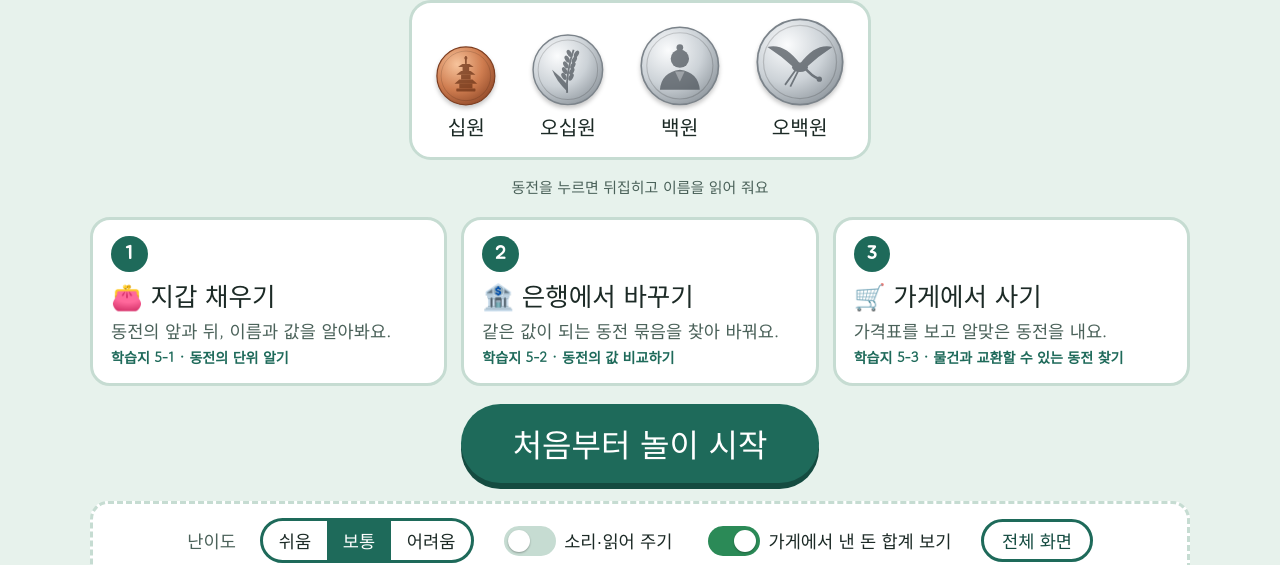
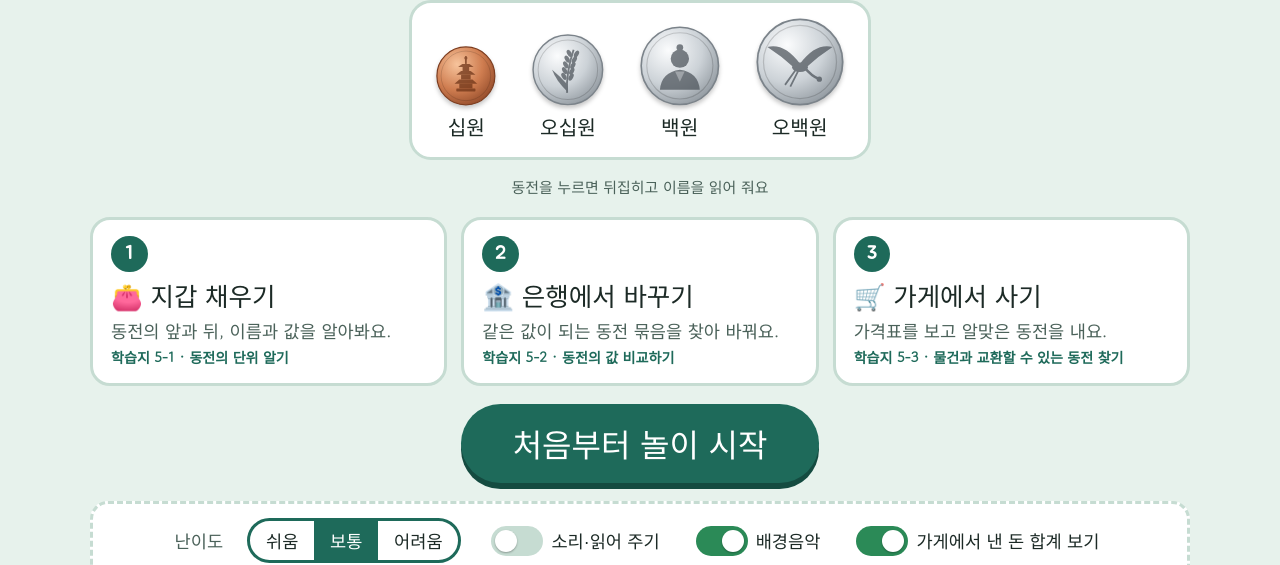
Before and after one commit to khs84/narae-coin-shop, a plain HTML site: page index.html in a window 1280 px wide. Both pictures are taken after a click on the button "소리·읽어 주기". Shown: the part 235-800 px from the top of the page. Drawn offline with Linux system fonts and the light colour scheme.

Commit message:
밝은 배경음악 추가 (안내 음성 나올 때 자동으로 작아짐)
Co-Authored-By: Claude Opus 5.5 <noreply@anthropic.com>

```diff
--- a/index.html
+++ b/index.html
@@ -215,6 +215,7 @@ button:focus-visible { outline: 4px solid var(--gold); outline-offset: 3px; }
         <button data-level="hard" aria-pressed="false">어려움</button>
       </div>
       <button class="tog" id="togSound" aria-pressed="true"><span class="sw"></span>소리·읽어 주기</button>
+      <button class="tog" id="togMusic" aria-pressed="true"><span class="sw"></span>배경음악</button>
       <button class="tog" id="togSum" aria-pressed="true"><span class="sw"></span>가게에서 낸 돈 합계 보기</button>
       <button class="small-btn" id="fullBtn">전체 화면</button>
       <div class="voice-row">
@@ -242,6 +243,9 @@ button:focus-visible { outline: 4px solid var(--gold); outline-offset: 3px; }
     <div class="title" id="stageTitle"></div>
     <div class="dots" id="dots"></div>
     <div class="stars">★ <b id="starCount">0</b></div>
+    <button class="icon-btn" id="musicBtn" aria-label="배경음악 켜기/끄기" aria-pressed="true">
+      <svg viewBox="0 0 24 24" fill="none" stroke="#1e6a5a" stroke-width="2.4" stroke-linecap="round" stroke-linejoin="round"><path d="M9 18V5l11-2v13"/><circle cx="6.5" cy="18" r="2.5"/><circle cx="17.5" cy="16" r="2.5"/></svg>
+    </button>
     <button class="icon-btn" id="soundBtn" aria-label="소리 켜기/끄기" aria-pressed="true">
       <svg viewBox="0 0 24 24" fill="none" stroke="#1e6a5a" stroke-width="2.4" stroke-linecap="round" stroke-linejoin="round"><path d="M4 9h4l5-4v14l-5-4H4z"/><path d="M16.5 8.5a5 5 0 0 1 0 7"/><path d="M19 6a8.5 8.5 0 0 1 0 12"/></svg>
     </button>
@@ -267,7 +271,7 @@ const STAGES = {
   3: { title: "가게에서 사기", desc: "가격표를 보고 알맞은 동전을 내요.", ws: "학습지 5-3 · 물건과 교환할 수 있는 동전 찾기", pic: "🛒" },
 };
 
-const S = { level: "normal", sound: true, showSum: true, voice: "rec:sunhi", rate: 0.95, mode: "all", stage: 1, qs: [], qi: 0, stars: 0, wrong: 0, basket: [], busy: false, tray: [] };
+const S = { level: "normal", sound: true, music: true, showSum: true, voice: "rec:sunhi", rate: 0.95, mode: "all", stage: 1, qs: [], qi: 0, stars: 0, wrong: 0, basket: [], busy: false, tray: [] };
 
 /* ---------- 저장(선택) ---------- */
 try {
@@ -275,10 +279,11 @@ try {
   if (["easy", "normal", "hard"].includes(saved.level)) S.level = saved.level;
   if (typeof saved.sound === "boolean") S.sound = saved.sound;
   if (typeof saved.showSum === "boolean") S.showSum = saved.showSum;
+  if (typeof saved.music === "boolean") S.music = saved.music;
   if (saved.v === 2 && typeof saved.voice === "string" && saved.voice) S.voice = saved.voice;
   if ([0.8, 0.95, 1.1].includes(saved.rate)) S.rate = saved.rate;
 } catch (e) {}
-function save() { try { localStorage.setItem("narae-coin-shop", JSON.stringify({ v: 2, level: S.level, sound: S.sound, showSum: S.showSum, voice: S.voice, rate: S.rate })); } catch (e) {} }
+function save() { try { localStorage.setItem("narae-coin-shop", JSON.stringify({ v: 2, level: S.level, sound: S.sound, music: S.music, showSum: S.showSum, voice: S.voice, rate: S.rate })); } catch (e) {} }
 
 /* ---------- 도우미 ---------- */
 const $ = (s) => document.querySelector(s);
@@ -353,6 +358,71 @@ function tone(freqs, dur = 0.16, type = "sine", vol = 0.18) {
     });
   } catch (e) {}
 }
+/* ---------- 배경음악: 직접 만든 밝은 8마디 반복곡(C-Am-F-G), 마림바풍 ---------- */
+const BPM = 112, STEP = 60 / BPM / 2, MUSIC_VOL = 0.07;
+const MEL = [
+  72, 76, 79, 76, 84, 0, 79, 0,   81, 0, 79, 76, 72, 0, 0, 0,
+  77, 81, 84, 81, 79, 0, 77, 0,   79, 0, 77, 74, 71, 0, 74, 0,
+  72, 76, 79, 76, 84, 0, 86, 0,   84, 0, 81, 79, 76, 0, 79, 0,
+  77, 0, 81, 0, 79, 77, 76, 74,   74, 0, 71, 0, 74, 76, 79, 0,
+];
+const CHORDS = [[48, 55, [60, 64, 67]], [45, 52, [57, 60, 64]], [41, 48, [57, 60, 65]], [43, 50, [55, 59, 62]]];
+const mtof = (m) => 440 * Math.pow(2, (m - 69) / 12);
+const M = { timer: null, bus: null, step: 0, next: 0, noise: null, ducked: false };
+function ctx() {
+  actx = actx || new (window.AudioContext || window.webkitAudioContext)();
+  if (actx.state === "suspended") actx.resume();
+  return actx;
+}
+function note(freq, t, dur, type, vol, dest) {
+  const o = actx.createOscillator(), g = actx.createGain();
+  o.type = type; o.frequency.value = freq;
+  g.gain.setValueAtTime(0, t); g.gain.linearRampToValueAtTime(vol, t + 0.008); g.gain.exponentialRampToValueAtTime(0.0008, t + dur);
+  o.connect(g).connect(dest); o.start(t); o.stop(t + dur + 0.05);
+}
+function hat(t, vol) {
+  if (!M.noise) {
+    M.noise = actx.createBuffer(1, actx.sampleRate * 0.05, actx.sampleRate);
+    const d = M.noise.getChannelData(0); for (let i = 0; i < d.length; i++) d[i] = Math.random() * 2 - 1;
+  }
+  const s = actx.createBufferSource(), f = actx.createBiquadFilter(), g = actx.createGain();
+  s.buffer = M.noise; f.type = "highpass"; f.frequency.value = 7000;
+  g.gain.setValueAtTime(vol, t); g.gain.exponentialRampToValueAtTime(0.0005, t + 0.04);
+  s.connect(f).connect(g).connect(M.bus); s.start(t);
+}
+function playStep(i, t) {
+  const [root, fifth, triad] = CHORDS[Math.floor(i / 8) % 4];
+  const k = i % 8, m = MEL[i];
+  if (m) { note(mtof(m), t, 0.42, "triangle", 0.5, M.bus); note(mtof(m) * 4, t, 0.08, "sine", 0.06, M.bus); }
+  if (k === 0) note(mtof(root), t, 0.5, "sine", 0.75, M.bus);
+  if (k === 4) note(mtof(fifth), t, 0.4, "sine", 0.6, M.bus);
+  if (k === 2 || k === 6) triad.forEach((n) => note(mtof(n), t, 0.16, "sine", 0.09, M.bus));
+  hat(t, k % 2 ? 0.12 : 0.05);
+}
+function musicStart() {
+  if (!S.music || M.timer || document.hidden) return;
+  try {
+    ctx();
+    M.bus = actx.createGain(); M.bus.gain.value = 0; M.bus.connect(actx.destination);
+    M.bus.gain.linearRampToValueAtTime(M.ducked ? MUSIC_VOL * 0.3 : MUSIC_VOL, actx.currentTime + 0.8);
+    M.next = actx.currentTime + 0.1;
+    M.timer = setInterval(() => {
+      while (M.next < actx.currentTime + 0.15) { playStep(M.step, M.next); M.next += STEP; M.step = (M.step + 1) % MEL.length; }
+    }, 30);
+  } catch (e) {}
+}
+function musicStop() {
+  clearInterval(M.timer); M.timer = null;
+  const bus = M.bus; M.bus = null;
+  if (bus) { try { bus.gain.cancelScheduledValues(actx.currentTime); bus.gain.setTargetAtTime(0, actx.currentTime, 0.1); setTimeout(() => bus.disconnect(), 600); } catch (e) {} }
+}
+function duck(on) {
+  M.ducked = on;
+  if (M.bus) { try { M.bus.gain.cancelScheduledValues(actx.currentTime); M.bus.gain.setTargetAtTime(on ? MUSIC_VOL * 0.3 : MUSIC_VOL, actx.currentTime, 0.12); } catch (e) {} }
+}
+document.addEventListener("visibilitychange", () => { if (document.hidden) musicStop(); else musicStart(); });
+document.addEventListener("pointerdown", () => musicStart(), { capture: true });
+document.addEventListener("keydown", () => musicStart(), { capture: true });
 const ding = () => tone([1320, 1760], 0.12, "triangle", 0.16);
 const cheer = () => tone([784, 988, 1175, 1568], 0.13, "triangle", 0.15);
 const clink = () => tone([2093], 0.06, "triangle", 0.1);
@@ -382,6 +452,8 @@ const CLIPS = {"지갑 채우기. 동전의 앞과 뒤, 이름과 값을 알아
 const REC = { "rec:sunhi": "선히 (자연스러운 녹음 목소리)", "rec:injoon": "인준 (자연스러운 녹음 목소리)" };
 const player = new Audio();
 player.preload = "auto";
+player.addEventListener("playing", () => duck(true));
+["ended", "pause", "error"].forEach((ev) => player.addEventListener(ev, () => duck(false)));
 function stopVoice() {
   try { player.pause(); } catch (e) {}
   try { speechSynthesis.cancel(); } catch (e) {}
@@ -420,6 +492,8 @@ function speakDevice(text) {
     u.lang = "ko-KR"; u.rate = S.rate; u.pitch = 1;
     const v = REC[S.voice] ? currentVoice() : koVoices().find((x) => x.name === S.voice) || currentVoice();
     if (v) u.voice = v;
+    u.onstart = () => duck(true);
+    u.onend = u.onerror = () => duck(false);
     speechSynthesis.speak(u);
   } catch (e) {}
 }
@@ -737,6 +811,8 @@ function syncSettings() {
   document.querySelectorAll("#levelSeg button").forEach((b) => b.setAttribute("aria-pressed", b.dataset.level === S.level));
   $("#togSound").setAttribute("aria-pressed", S.sound);
   $("#togSum").setAttribute("aria-pressed", S.showSum);
+  $("#togMusic").setAttribute("aria-pressed", S.music);
+  $("#musicBtn").setAttribute("aria-pressed", S.music);
   $("#soundBtn").setAttribute("aria-pressed", S.sound);
   document.querySelectorAll("#rateSeg button").forEach((b) => b.setAttribute("aria-pressed", +b.dataset.rate === S.rate));
 }
@@ -745,6 +821,9 @@ $("#voiceSel").onchange = (e) => { S.voice = e.target.value; save(); fillVoices(
 $("#voiceTest").onclick = () => { if (!S.sound) { S.sound = true; save(); syncSettings(); } say("안녕하세요! 나래 동전 가게예요. 오백원으로 과자를 사 볼까요?"); };
 document.querySelectorAll("#levelSeg button").forEach((b) => (b.onclick = () => { S.level = b.dataset.level; save(); syncSettings(); }));
 $("#togSound").onclick = () => { S.sound = !S.sound; save(); syncSettings(); if (S.sound) ding(); };
+const toggleMusic = () => { S.music = !S.music; save(); syncSettings(); if (S.music) musicStart(); else musicStop(); };
+$("#togMusic").onclick = toggleMusic;
+$("#musicBtn").onclick = toggleMusic;
 $("#togSum").onclick = () => { S.showSum = !S.showSum; save(); syncSettings(); };
 $("#soundBtn").onclick = () => { S.sound = !S.sound; if (!S.sound) stopVoice(); save(); syncSettings(); };
 $("#startAll").onclick = () => startRun("all");
```
